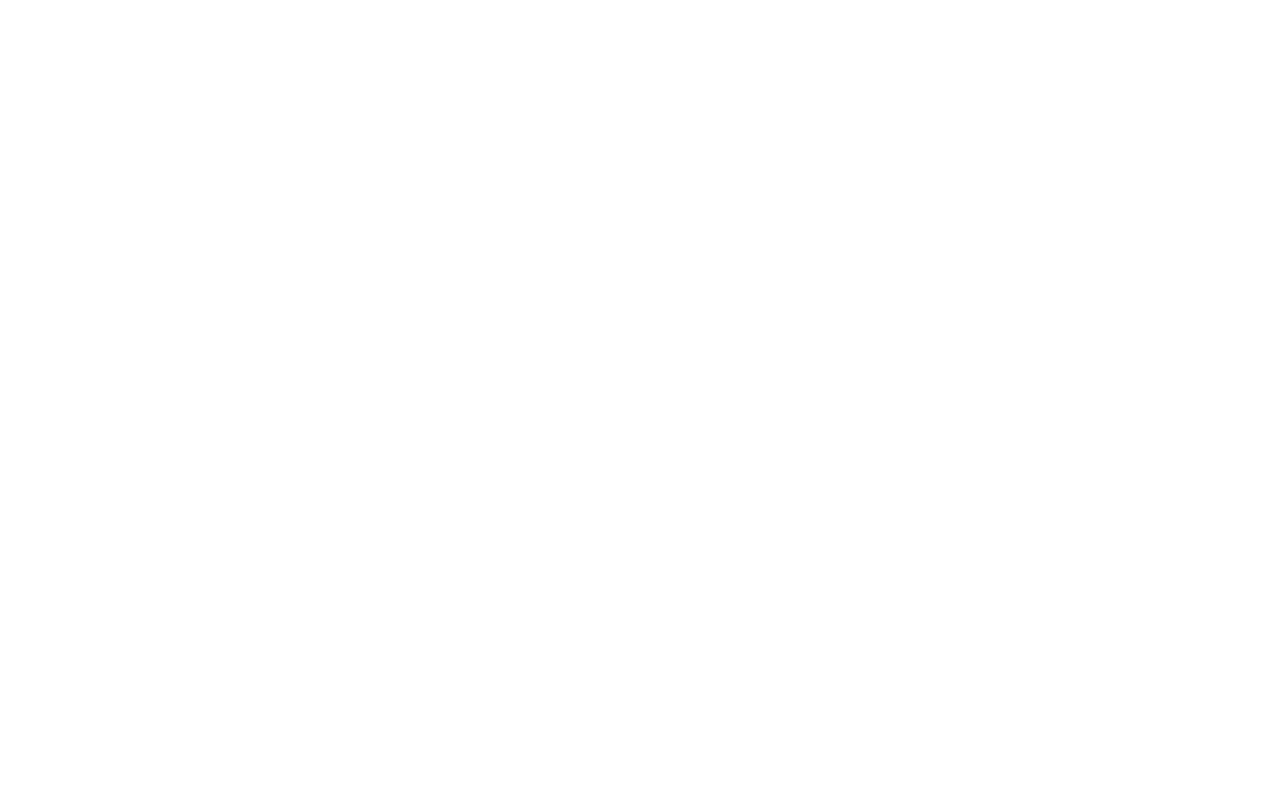
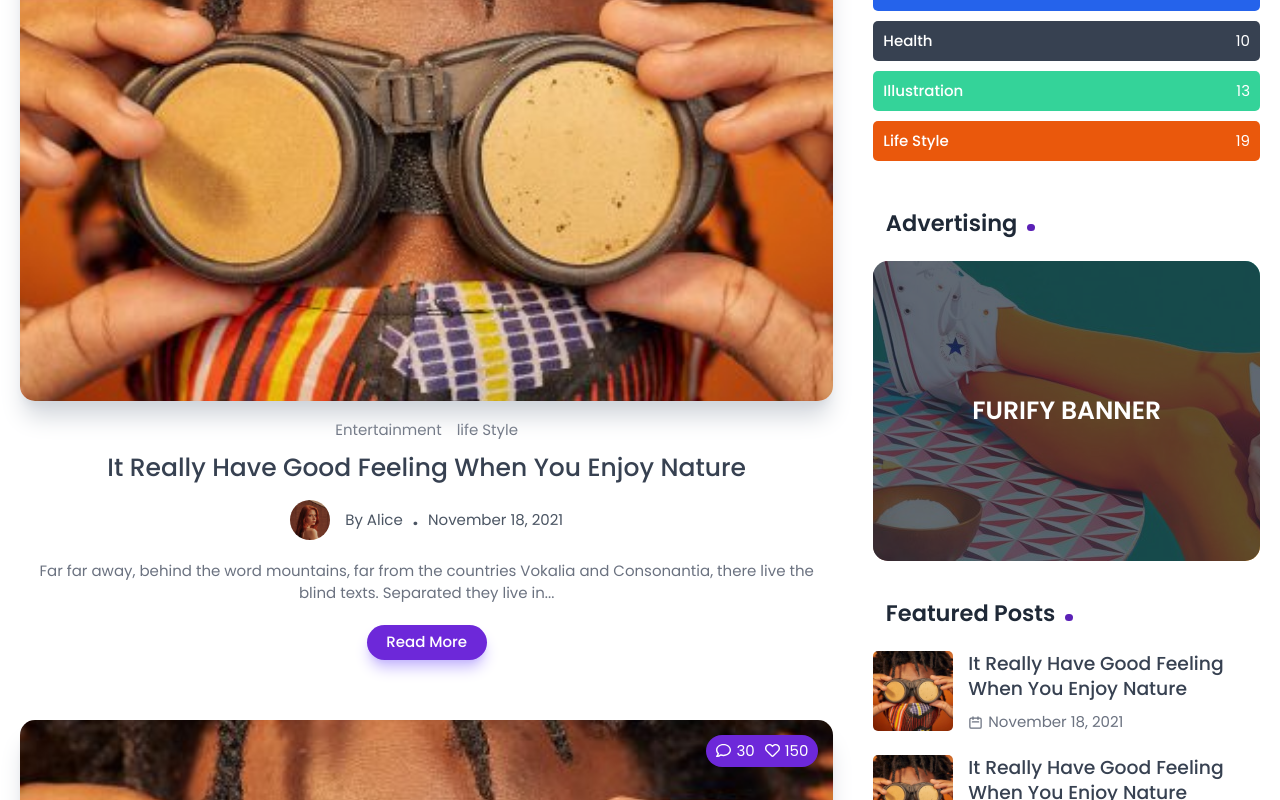
Before and after one commit to izubaire/morphy, a React (Create React App) app in the folder frontend/: page /search in a window 1280 px wide. Before the commit this address had no page. Shown: the part 520-1320 px from the top of the page. Before the commit the page ends 800 px from the top, so only its background shows below. Built offline with nearby package versions, Linux system fonts and the light colour scheme.

Commit message:
create Search page

```diff
--- a/frontend/src/App.tsx
+++ b/frontend/src/App.tsx
@@ -4,6 +4,7 @@ import Contact from "./pages/Contact"
 
 import Home from "./pages/Home"
 import Layout from "./pages/Layout"
+import Search from "./pages/Search"
 
 function App() {
   return (
@@ -14,6 +15,7 @@ function App() {
             <Route index element={<Home />} />
             <Route path="about" element={<About />} />
             <Route path="contact" element={<Contact />} />
+            <Route path="search" element={<Search />} />
           </Route>
         </Routes>
       </Router>
--- a/frontend/src/components/aboutPage/RecentPosts.tsx
+++ b/frontend/src/components/aboutPage/RecentPosts.tsx
@@ -5,7 +5,7 @@ export default function RecentPosts() {
   return (
     <section className="mt-52">
       <OverlapHeader
-        title="recent posts"
+        title="Recent posts"
         overlapTitle="before:content-['creative']"
       />
 
--- /dev/null
+++ b/frontend/src/components/layouts/Sidebar.tsx
@@ -0,0 +1,13 @@
+import Banner from "../homePage/Banner"
+import Featured from "../homePage/Featured"
+import Tags from "../homePage/Tags"
+
+export default function Sidebar() {
+  return (
+    <div className="sticky top-0 left-0 h-fit overflow-hidden">
+      <Tags />
+      <Banner />
+      <Featured />
+    </div>
+  )
+}
--- /dev/null
+++ b/frontend/src/components/searchPage/SrcBox.tsx
@@ -0,0 +1,13 @@
+export default function SrcBox() {
+  return (
+    <section className="border border-solid border-gray-300 rounded-3xl p-16 my-20">
+      <p className="text-xl text-gray-500 capitalize">search results for</p>
+      <h2 className="text-6xl text-gray-800 font-medium border-0 border-b-2 border-solid border-gray-800 my-6 pb-3">
+        Agriculture
+      </h2>
+      <span className="block text-right text-xl text-gray-500 capitalize">
+        15 articles
+      </span>
+    </section>
+  )
+}
--- /dev/null
+++ b/frontend/src/components/searchPage/SrcResult.tsx
@@ -0,0 +1,77 @@
+import { Link } from "react-router-dom"
+import { FaRegComment, FaRegHeart } from "react-icons/fa"
+
+export default function SrcResult() {
+  return (
+    <div className="mb-24">
+      <Link
+        to="/"
+        className="w-full h-[48rem] overflow-hidden rounded-3xl inline-block relative shadow-xl shadow-gray-300"
+      >
+        <img
+          src="/images/poster.jpg"
+          alt="poster"
+          className="w-full h-full object-cover hover:scale-105 scale-100 transition-all duration-700 ease-in-out"
+        />
+
+        <div className="bg-violet-700 top-6 right-6 absolute flex gap-4 items-center py-2.5 px-4 rounded-full cursor-auto">
+          <span className="text-2xl text-white text-medium flex items-center gap-2">
+            <FaRegComment /> 30
+          </span>
+
+          <span className="text-2xl text-white text-medium flex items-center gap-2">
+            <FaRegHeart /> 150
+          </span>
+        </div>
+      </Link>
+
+      <p className="text-2xl text-gray-500 capitalize text-center space-x-6 my-6">
+        <Link
+          to="/"
+          className="hover:text-gray-800 transition-all duration-500"
+        >
+          entertainment
+        </Link>
+        <Link
+          to="/"
+          className="hover:text-gray-800 transition-all duration-500"
+        >
+          life style
+        </Link>
+      </p>
+
+      <div className="text-center">
+        <Link
+          to="/"
+          className="bg-size text-gray-700 text-[2.5rem] leading-none font-medium capitalize hover:text-violet-700 transition-all duration-300 inline bg-gradient-to-r from-violet-700 to-violet-700 bg-no-repeat bg-left-bottom"
+        >
+          It Really Have Good Feeling When You Enjoy Nature
+        </Link>
+      </div>
+
+      <div className="flex items-center gap-6 justify-center my-8">
+        <img
+          src="/images/user.jpg"
+          alt="user"
+          className="w-16 h-16 rounded-full object-cover"
+        />
+        <p className="flex gap-2 items-center text-2xl text-gray-600">
+          By Alice <span className="text-3xl font-bold mx-2">.</span> November
+          18, 2021
+        </p>
+      </div>
+
+      <p className="text-2xl text-gray-500 leading-normal text-center">
+        Far far away, behind the word mountains, far from the countries Vokalia
+        and Consonantia, there live the blind texts. Separated they live in...
+      </p>
+
+      <Link
+        to="/"
+        className="capitalize mx-auto mt-8 w-48 h-14 flex items-center justify-center rounded-full bg-violet-700 shadow-lg shadow-violet-300 hover:shadow-none hover:bg-gray-800 transition-all duration-300 text-white text-2xl font-medium"
+      >
+        read more
+      </Link>
+    </div>
+  )
+}
--- /dev/null
+++ b/frontend/src/components/searchPage/SrcResults.tsx
@@ -0,0 +1,16 @@
+import Pagination from "../homePage/Pagination"
+import SrcResult from "./SrcResult"
+
+export default function SrcResults() {
+  return (
+    <section className="col-span-2">
+      <SrcResult />
+      <SrcResult />
+      <SrcResult />
+      <SrcResult />
+      <SrcResult />
+      <SrcResult />
+      <Pagination />
+    </section>
+  )
+}
--- a/frontend/src/pages/Home.tsx
+++ b/frontend/src/pages/Home.tsx
@@ -1,6 +1,6 @@
 import Ad from "../components/homePage/Ad"
 import Posts from "../components/homePage/Posts"
-import Sidebar from "../components/homePage/Sidebar"
+import Sidebar from "../components/layouts/Sidebar"
 import Trending from "../components/homePage/Trending"
 
 export default function Home() {
--- /dev/null
+++ b/frontend/src/pages/Search.tsx
@@ -0,0 +1,18 @@
+import SrcBox from "../components/searchPage/SrcBox"
+import Sidebar from "../components/layouts/Sidebar"
+import SrcResults from "../components/searchPage/SrcResults"
+
+export default function Search() {
+  return (
+    <main>
+      <section className="wrapper max-w-[1240px] mx-auto">
+        <SrcBox />
+
+        <div className="grid grid-cols-3 gap-16 mb-20">
+          <SrcResults />
+          <Sidebar />
+        </div>
+      </section>
+    </main>
+  )
+}
```
